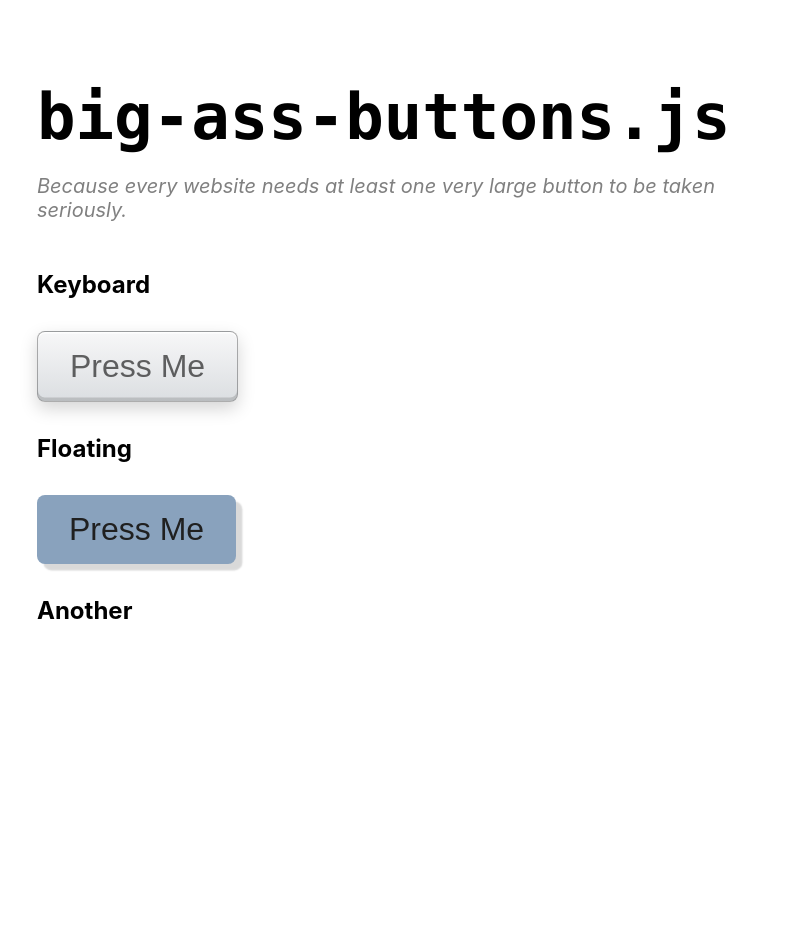
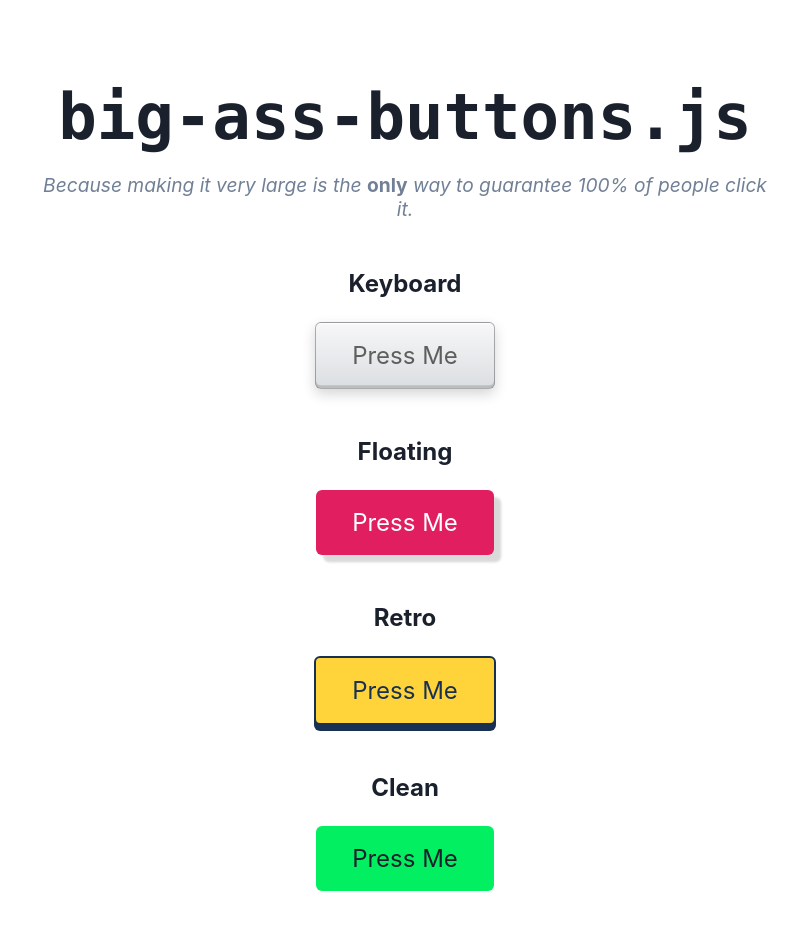
Before and after one commit to ncarchedi/big-ass-buttons.js, a Next.js app: page / in a window 1280 px wide. Shown: the top 941 px of the page, without its empty margins (235-1031 px from the left). Before the commit the page ends 800 px from the top, so only its background shows below. Built offline with nearby package versions, Linux system fonts and the light colour scheme.

Commit message:
add a few more buttons

```diff
--- /dev/null
+++ b/src/components/Button.js
@@ -0,0 +1,3 @@
+export default function Button({ type, ...otherProps }) {
+  return <a className={"button " + type} {...otherProps} />;
+}
--- a/src/components/ButtonBase.js
+++ /dev/null
@@ -1,6 +0,0 @@
-export default function ButtonBase({
-  className: parentClassName,
-  ...otherProps
-}) {
-  return <button className={"base " + parentClassName} {...otherProps} />;
-}
--- a/src/components/ButtonFloating.js
+++ /dev/null
@@ -1,5 +0,0 @@
-import ButtonBase from "./ButtonBase";
-
-export default function ButtonFloating(props) {
-  return <ButtonBase className="floating" {...props} />;
-}
--- a/src/components/ButtonKeyboard.js
+++ /dev/null
@@ -1,5 +0,0 @@
-import ButtonBase from "./ButtonBase";
-
-export default function ButtonKeyboard(props) {
-  return <ButtonBase className="keyboard" {...props} />;
-}
--- a/src/pages/index.js
+++ b/src/pages/index.js
@@ -1,6 +1,5 @@
 import Head from "next/head";
-import ButtonKeyboard from "../components/ButtonKeyboard";
-import ButtonFloating from "../components/ButtonFloating";
+import Button from "../components/Button";
 
 export default function Home() {
   return (
@@ -14,22 +13,36 @@ export default function Home() {
         <h1 className="title">big-ass-buttons.js</h1>
 
         <p className="tagline">
-          Because every website needs at least one very large button to be taken
-          seriously.
+          Because making it very large is the{" "}
+          <span style={{ fontStyle: "normal", fontWeight: "bold" }}>only</span>{" "}
+          way to guarantee 100% of people click it.
         </p>
 
         <div class="examples">
-          <h2>Keyboard</h2>
-          <div className="component">
-            <ButtonKeyboard>Press Me</ButtonKeyboard>
+          <div className="example">
+            <h2>Keyboard</h2>
+            <Button type="keyboard">Press Me</Button>
           </div>
 
-          <h2>Floating</h2>
-          <div className="component">
-            <ButtonFloating>Press Me</ButtonFloating>
+          <div className="example">
+            <h2>Floating</h2>
+            <Button type="floating">Press Me</Button>
           </div>
 
-          <h2>Another</h2>
+          <div className="example">
+            <h2>Retro</h2>
+            <Button type="retro">Press Me</Button>
+          </div>
+
+          <div className="example">
+            <h2>Clean</h2>
+            <Button type="clean">Press Me</Button>
+          </div>
+
+          <div className="example">
+            <h2>Gradient</h2>
+            <Button type="gradient">Press Me</Button>
+          </div>
         </div>
       </main>
     </div>
--- a/src/styles/globals.css
+++ b/src/styles/globals.css
@@ -2,6 +2,8 @@
   --lightpurple: #ebd0ff;
   --purple: #792bb3;
   --darkpurple: #330556;
+  --px: 1.5em;
+  --py: 0.75em;
 }
 
 /* general */
@@ -12,15 +14,6 @@ body {
   margin: 0;
   font-family: -apple-system, BlinkMacSystemFont, Segoe UI, Roboto, Oxygen,
     Ubuntu, Cantarell, Fira Sans, Droid Sans, Helvetica Neue, sans-serif;
-}
-
-a {
-  color: var(--purple);
-  text-decoration: none;
-}
-
-a:hover {
-  text-decoration: underline;
 }
 
 * {
@@ -37,6 +30,8 @@ a:hover {
   margin: 0 auto;
   max-width: 768px;
   padding: 5rem 1rem;
+  color: #1a202c;
+  text-align: center;
 }
 
 .title {
@@ -47,8 +42,8 @@ a:hover {
 }
 
 .tagline {
-  font-size: 1.25rem;
-  color: gray;
+  font-size: 1.2rem;
+  color: #718096;
   font-style: italic;
 }
 
@@ -56,8 +51,12 @@ a:hover {
   margin-top: 3rem;
 }
 
-.component {
-  margin: 2rem 0;
+.example {
+  margin: 3rem 0;
+}
+
+.example > h2 {
+  margin-bottom: 1.5rem;
 }
 
 .code {
@@ -71,21 +70,23 @@ a:hover {
 
 /* buttons */
 
-.base {
-  padding: 0.5em 1em;
-  font-size: 2rem;
+.button {
+  border: 1px solid black;
+  padding: var(--py) var(--px);
+  border-radius: 0.25em;
+  font-size: 1.5rem;
   outline: none;
   transition: 0.05s;
+  display: inline-block;
 }
 
-.base:hover {
+.button:hover {
   cursor: pointer;
 }
 
 .keyboard {
   background: linear-gradient(to bottom, #f7f7f8 0%, #dbdee1 100%);
   border: 1px solid rgba(0, 0, 0, 0.3);
-  border-radius: 0.25em;
   box-shadow: 0 0.21em 0.53em 0 rgba(0, 0, 0, 0.17),
     inset 0 -0.11em 0 0 rgba(0, 0, 0, 0.15),
     inset 0 0.05em 0 0 rgba(255, 255, 255, 0.9);
@@ -95,18 +96,57 @@ a:hover {
 .keyboard:active {
   box-shadow: none;
   margin-top: 0.11em;
-  padding-bottom: calc(0.5em - 0.11em);
+  padding-bottom: calc(var(--py) - 0.11em);
 }
 
 .floating {
   border: none;
-  border-radius: 0.25em;
-  box-shadow: 0.4rem 0.4rem 0.1rem 0 rgba(0, 0, 0, 0.15);
-  background-color: rgb(137, 162, 189);
-  color: rgb(32, 32, 32);
+  box-shadow: 0.3em 0.3em 0.1em 0 rgba(0, 0, 0, 0.15);
+  background-color: #e11f60;
+  color: white;
+}
+
+.floating:hover {
+  background-color: #c41b53;
 }
 
 .floating:active {
   box-shadow: none;
-  margin: 0.4rem -0.4rem -0.4rem 0.4rem;
+  margin: 0.3em -0.3em -0.3em 0.3em;
 }
+
+.retro {
+  border: 2px solid rgb(24, 49, 83);
+  box-shadow: 0 0.25em 0 0 rgb(24, 49, 83);
+  background-color: rgb(255, 212, 59);
+  color: rgb(24, 49, 83);
+}
+
+.retro:hover {
+  background-color: rgb(218, 180, 47);
+}
+
+.retro:active {
+  box-shadow: none;
+  margin-top: 0.25em;
+  margin-bottom: -0.25em;
+}
+
+.clean {
+  background-color: rgb(3, 239, 98);
+  border: none;
+}
+
+.clean:hover {
+  background-color: rgb(0, 219, 88);
+}
+
+.clean:active {
+  transform: perspective(1px) scale(0.95);
+}
+
+.gradient {
+  background-image: linear-gradient(to right, #ee0979, #ff6a00);
+  color: white;
+  border: none;
+}
```
